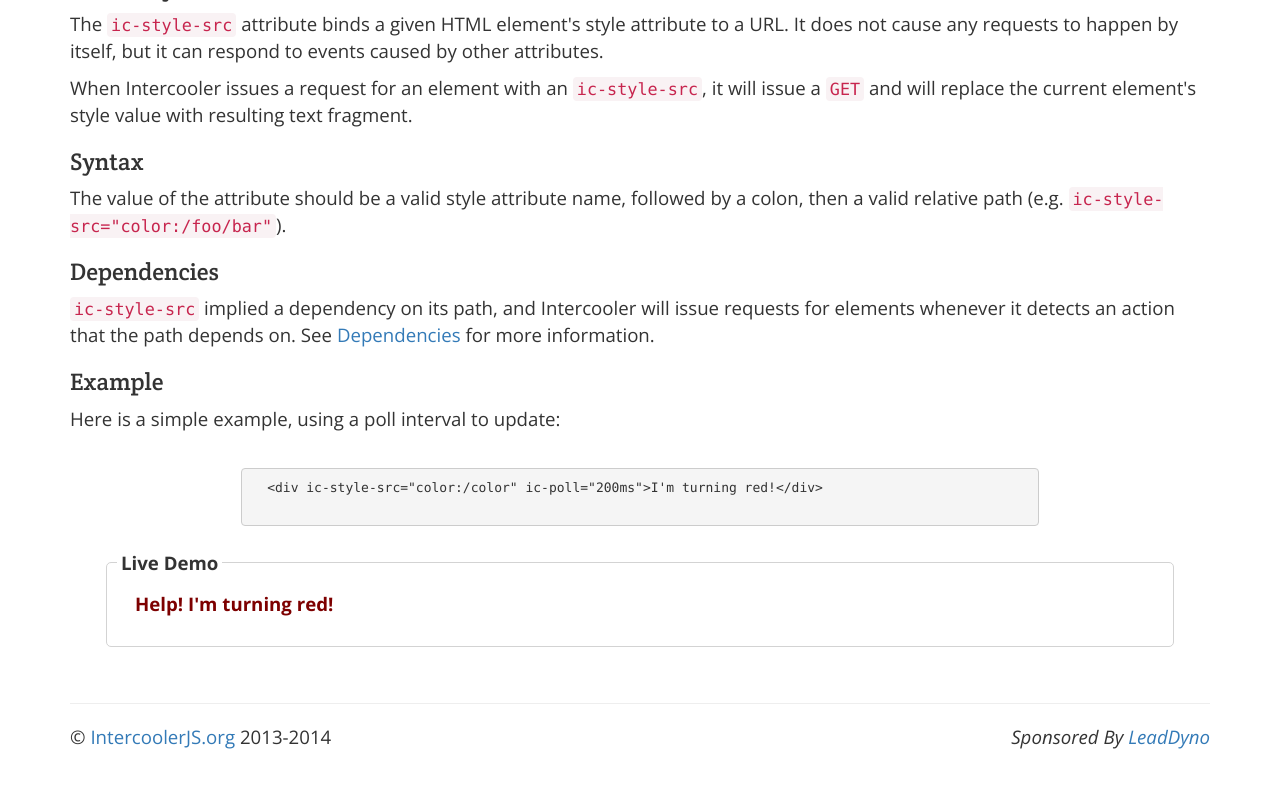
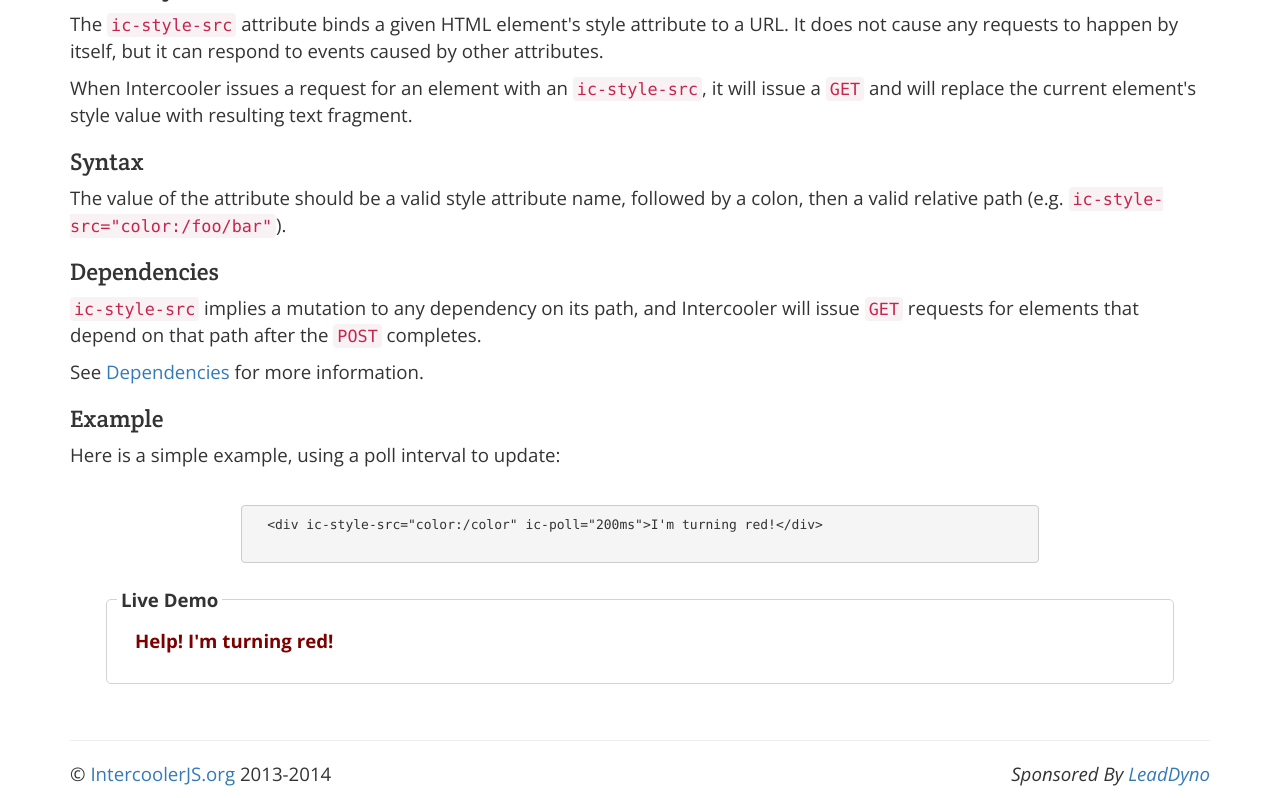
Before and after one commit to bigskysoftware/intercooler-js, a Jekyll site: the page built from www/attributes/ic-style-src.html, in a window 1280 px wide and 951 px high, cut to the strip 153-951 px from the top of the window. Built offline with Jekyll 4.4.1, drawn with Linux system fonts in a browser that asks for light colours; nearby versions of some CDN libraries; a style sheet for code colours, icons or effects is not loaded.

```diff
--- a/www/attributes/ic-append-from.html
+++ b/www/attributes/ic-append-from.html
@@ -31,7 +31,7 @@ nav: attributes > ic-append-from
 
       <h3>Dependencies</h3>
 
-      <p><code>ic-append-from</code> implied a dependency on its path, and Intercooler will issue requests for elements
+      <p><code>ic-append-from</code> implies a dependency on its path, and Intercooler will issue requests for elements
         whenever it detects an action that the path depends on. See <a href="/dependencies.html">Dependencies</a> for
         more information.</p>
 
--- a/www/attributes/ic-attr-src.html
+++ b/www/attributes/ic-attr-src.html
@@ -26,7 +26,7 @@ nav: attributes > ic-attr-src
 
       <h3>Dependencies</h3>
 
-      <p><code>ic-attr-src</code> implied a dependency on its path, and Intercooler will issue requests for elements
+      <p><code>ic-attr-src</code> implies a dependency on its path, and Intercooler will issue requests for elements
         whenever it detects an action that the path depends on.  See <a href="/dependencies.html">Dependencies</a> for
       more information.</p>
 
--- a/www/attributes/ic-prepend-from.html
+++ b/www/attributes/ic-prepend-from.html
@@ -31,7 +31,7 @@ nav: attributes > ic-prepend-from
 
       <h3>Dependencies</h3>
 
-      <p><code>ic-prepend-from</code> implied a dependency on its path, and Intercooler will issue requests for elements
+      <p><code>ic-prepend-from</code> implies a dependency on its path, and Intercooler will issue requests for elements
         whenever it detects an action that the path depends on. See <a href="/dependencies.html">Dependencies</a> for
         more information.</p>
 
--- a/www/attributes/ic-src.html
+++ b/www/attributes/ic-src.html
@@ -26,7 +26,7 @@ nav: attributes > ic-src
 
       <h3>Dependencies</h3>
 
-      <p><code>ic-src</code> implied a dependency on its path, and Intercooler will issue requests for elements
+      <p><code>ic-src</code> implies a dependency on its path, and Intercooler will issue requests for elements
         whenever it detects an action that the path depends on.  See <a href="/dependencies.html">Dependencies</a> for
       more information.</p>
 
--- a/www/attributes/ic-style-src.html
+++ b/www/attributes/ic-style-src.html
@@ -26,9 +26,10 @@ nav: attributes > ic-style-src
 
       <h3>Dependencies</h3>
 
-      <p><code>ic-style-src</code> implied a dependency on its path, and Intercooler will issue requests for elements
-        whenever it detects an action that the path depends on.  See <a href="/dependencies.html">Dependencies</a> for
-      more information.</p>
+      <p><code>ic-style-src</code> implies a mutation to any dependency on its path, and Intercooler will issue
+        <code>GET</code> requests for elements that depend on that path after the <code>POST</code> completes.</p>
+
+      <p>See <a href="/dependencies.html">Dependencies</a> for more information.</p>
 
       <h3>Example</h3>
 
```
Also changed, not shown: www/attributes/ic-post-to.html (added, +82 -0 lines).
